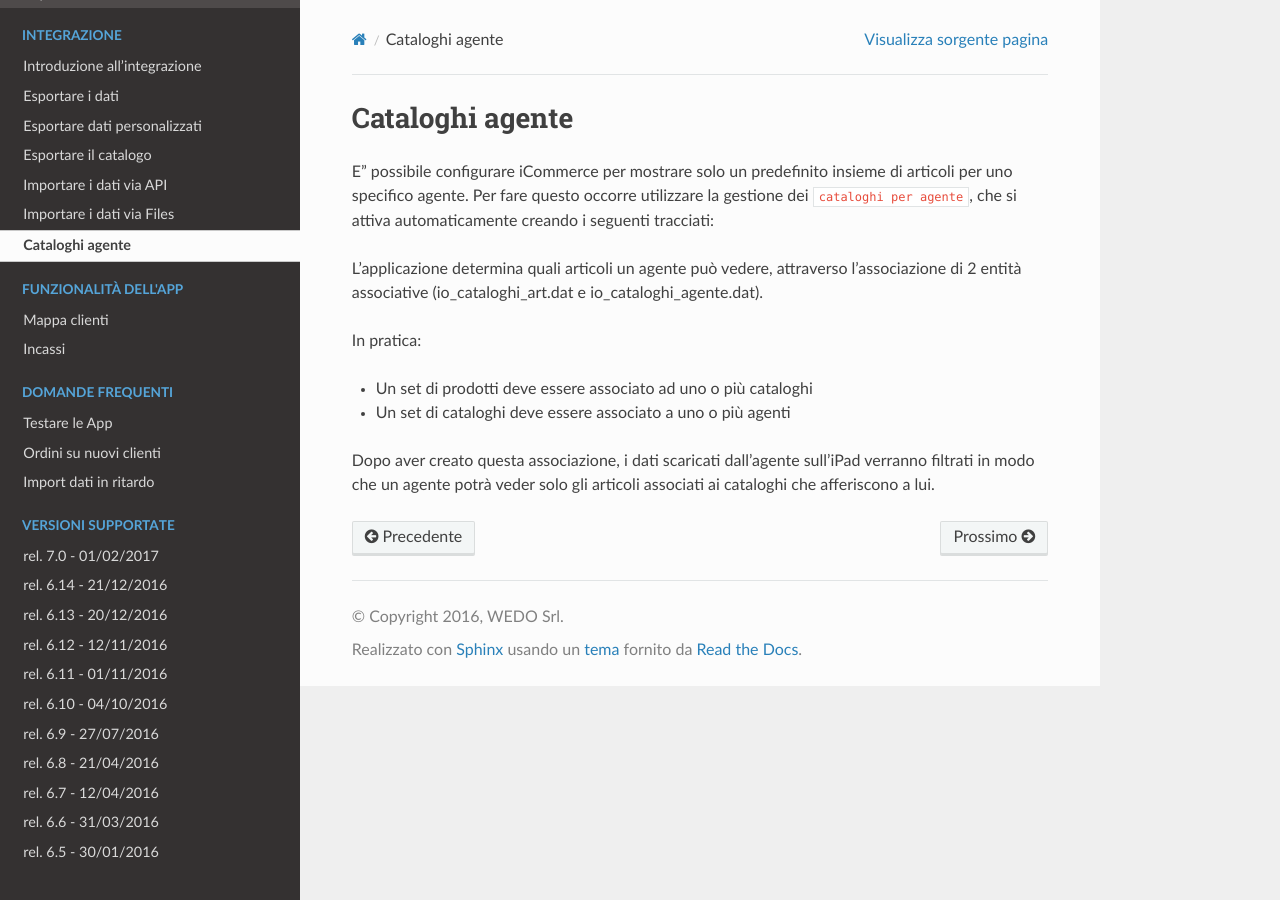
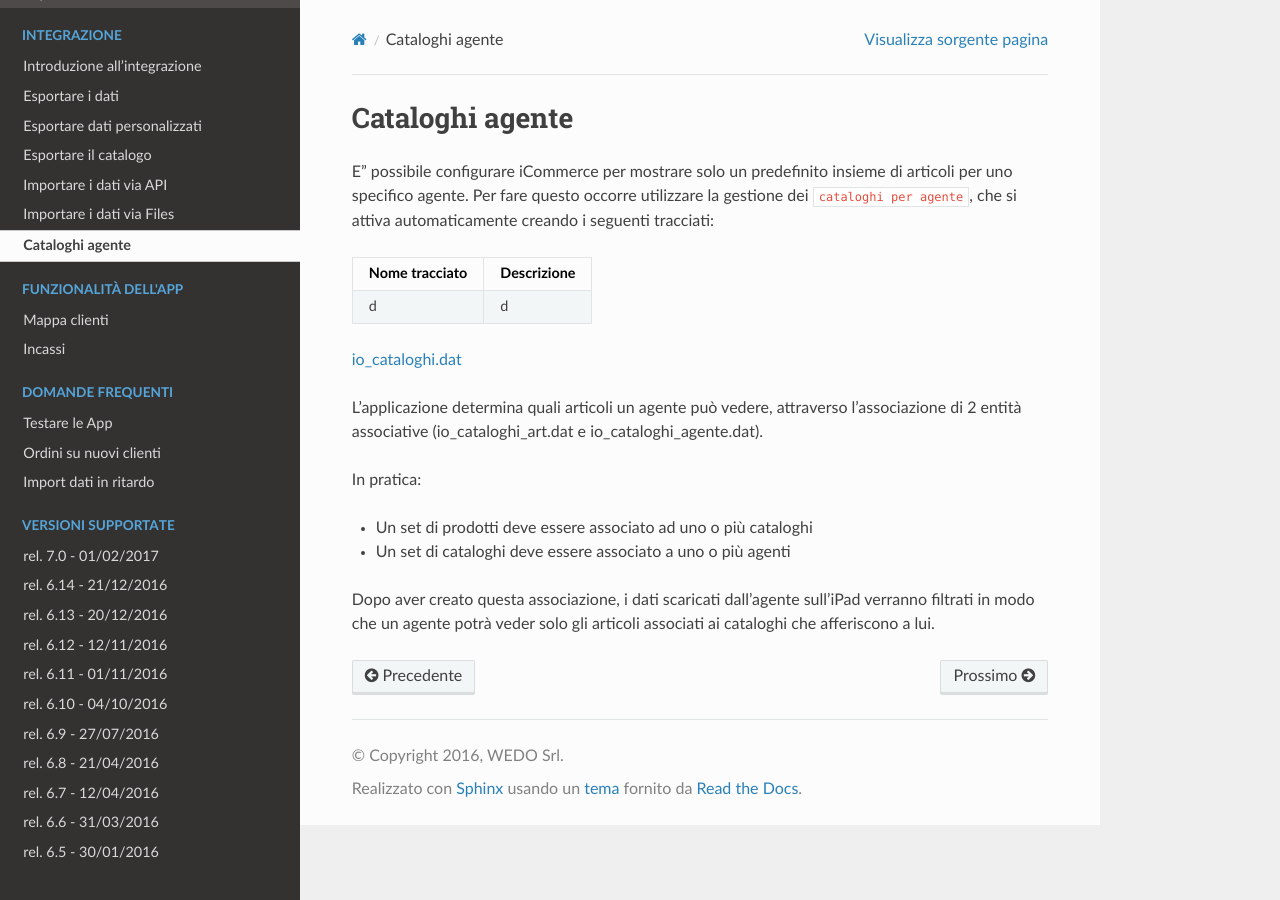
Before and after one commit to wedoit-io/doc-icommerce, a Sphinx documentation site: the page built from source/cataloghi-agente.rst, in a window 1280 px wide. Built offline with Sphinx 7.4.7 and the Read the Docs theme 2.0.0, drawn with Linux system fonts in a browser that asks for light colours; some of the changed lines change nothing that is shown.

Commit message:
Update cataloghi-agente.rst

```diff
--- a/source/cataloghi-agente.rst
+++ b/source/cataloghi-agente.rst
@@ -9,10 +9,11 @@ che si attiva automaticamente creando i seguenti tracciati:
 ========================  ============================================
 Nome tracciato            Descrizione
 ========================  ============================================
-`io_cataloghi.dat <https://github.com/wedoit-io/AMHelper/blob/master/src/net20/AMHelper/CSV/imp/rec_cataloghi.cs>`_           Anagrafica dei cataloghi
-`io_cataloghi_art.dat <https://github.com/wedoit-io/AMHelper/blob/master/src/net20/AMHelper/CSV/imp/rec_cataloghi_art.cs>`_      Associazione degli articoli al catalogo
-`io_cataloghi_agente.dat <https://github.com/wedoit-io/AMHelper/blob/master/src/net20/AMHelper/CSV/imp/rec_cataloghi_agente.cs>`_   Associazione agenti per catalogo
+d                         d
 ========================  ============================================
+
+`io_cataloghi.dat`_
+
 
 L'applicazione determina quali articoli un agente può vedere, attraverso
 l'associazione di 2 entità associative (io_cataloghi_art.dat e io_cataloghi_agente.dat).
@@ -24,3 +25,5 @@ In pratica:
 
 Dopo aver creato questa associazione, i dati scaricati dall'agente sull'iPad verranno filtrati
 in modo che un agente potrà veder solo gli articoli associati ai cataloghi che afferiscono a lui.
+
+.. _io_cataloghi.dat: https://github.com/wedoit-io/AMHelper/blob/master/src/net20/AMHelper/CSV/imp/rec_cataloghi.cs
```
